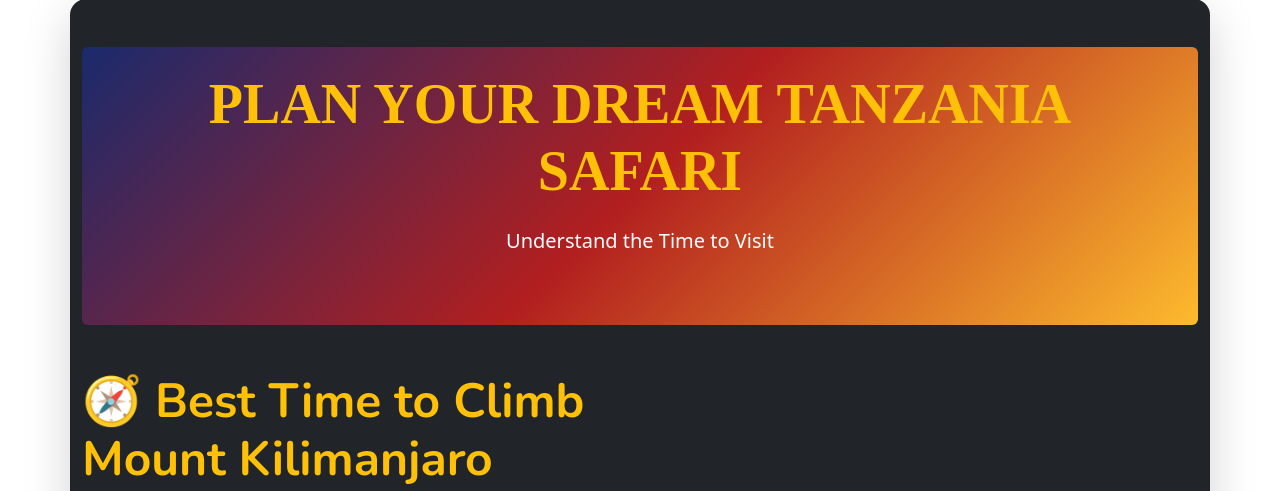
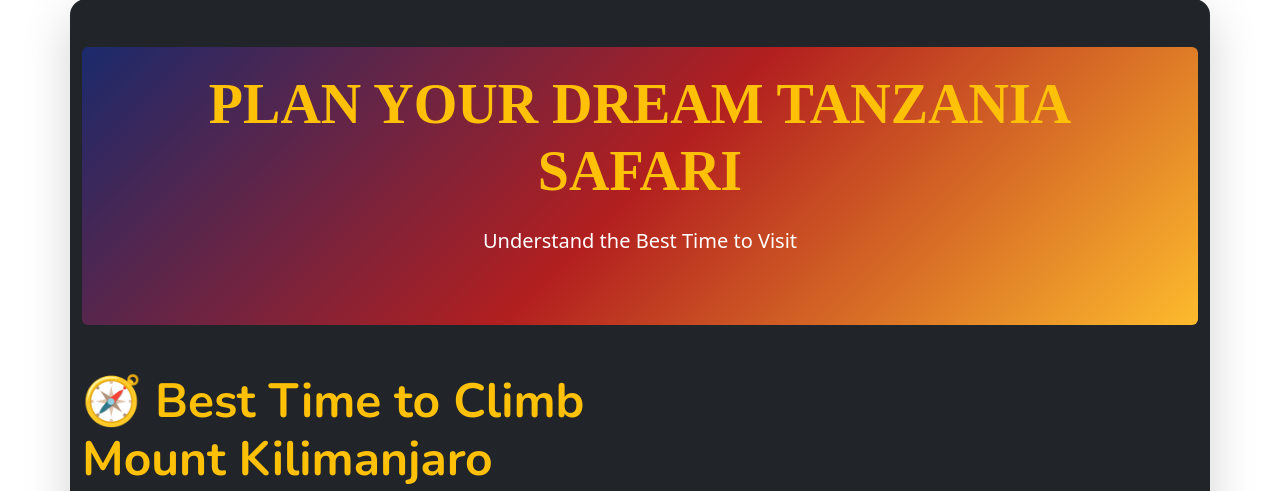
Before and after one commit to Barackwilliam/kilihappy, a Django app: page / in a window 1280 px wide. Shown: the part 3173-3664 px from the top of the page. Run offline with Django 3.2, Linux system fonts and the light colour scheme; data comes from the database, SQL or seed files in the repository; data that the repository does not hold is empty; some libraries are stand-ins or nearby versions.

Commit message:
Update index.html

```diff
--- a/templates/index.html
+++ b/templates/index.html
@@ -607,7 +607,7 @@ p {
         style="font-family: 'Playfair Display', serif;">
       PLAN YOUR DREAM TANZANIA SAFARI
     </h2>
-    <p class="fs-5 text-center display-4 text-white mb-5">Understand the Time to Visit</p>
+    <p class="fs-5 text-center display-4 text-white mb-5">Understand the Best Time to Visit</p>
 </div>
 
 <br><br>
```
